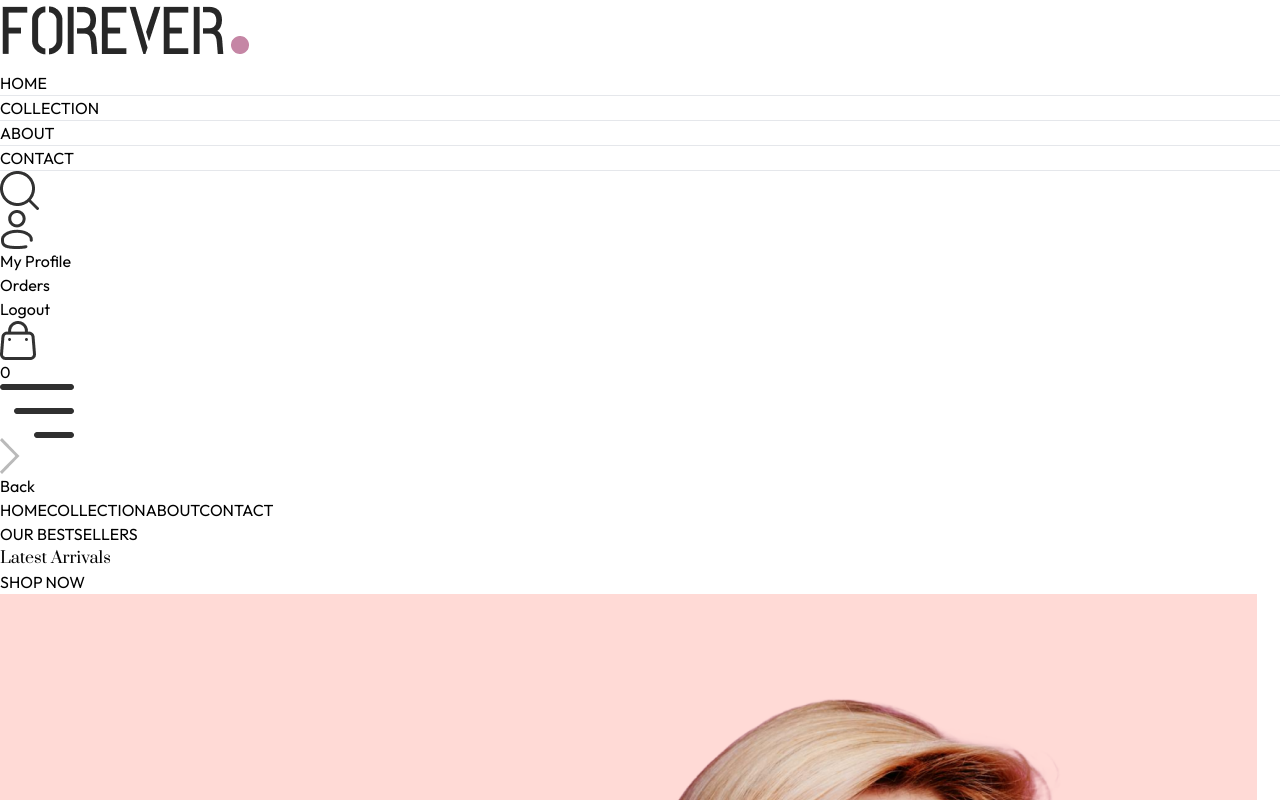
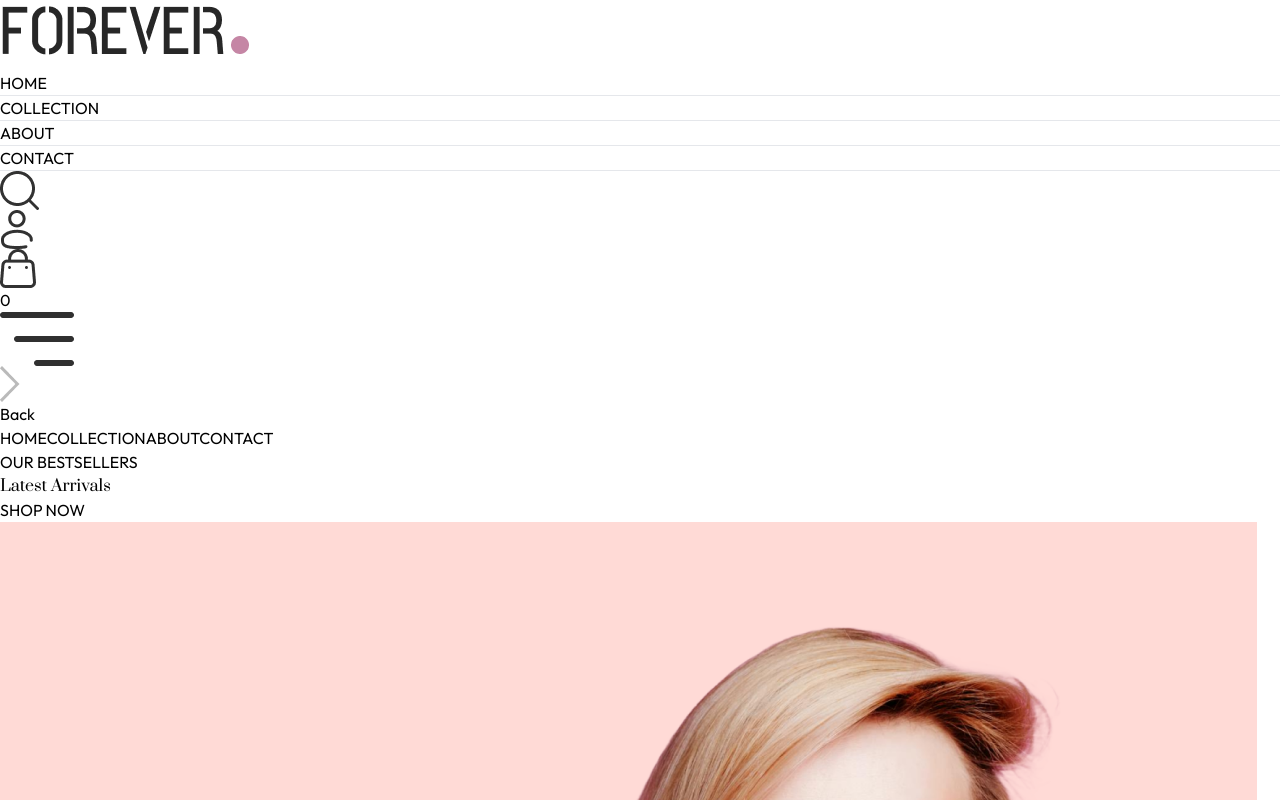
Before and after one commit to birgulkurtcu/ecommerce-frontend, a React (Vite) app: page / in a window 1280 px wide. Shown: the top 800 px of the page. Built offline with nearby package versions, Linux system fonts and the light colour scheme.

Commit message:
navbar fix

```diff
--- a/src/components/Navbar.jsx
+++ b/src/components/Navbar.jsx
@@ -5,7 +5,15 @@ import {ShopContext} from "../context/ShopContext.jsx";
 
 const Navbar = () => {
     const [visible, setVisible] = useState(false);
-    const {setShowSearch, getCartCount} = useContext(ShopContext);
+    const {setShowSearch, getCartCount , navigate, token, setToken, setCartItems} = useContext(ShopContext);
+
+    const logout = () => {
+        navigate('/login')
+        localStorage.removeItem('token');
+        setToken('')
+        setCartItems({})
+
+    }
     return (
         <div className="flex items-center justify-between py-5 font-medium">
             <Link to={"/"}>
@@ -34,17 +42,19 @@ const Navbar = () => {
                     src={assets.search_icon}
                     className={"w-5 cursor-pointer"}
                     alt={"search-icon"}
-                    onClick={() => setShowSearch(true)}
-                />
+                    onClick={() => setShowSearch(true)}/>
+
                 <div className={"group relative"}>
-                   <Link to={"/login"}> <img src={assets.profile_icon} className={"w-5 cursor-pointer"} alt={"profile-icon"}/></Link>
-                    <div className={"group-hover:block hidden absolute dropdown-menu right-0 pt-4"}>
+                       <img onClick={()=> token ? null : navigate('/login') } src={assets.profile_icon} className={"w-5 cursor-pointer"} alt={"profile-icon"}/>
+                {/* Dropdown Menu */}
+                    {token &&
+                        <div className={"group-hover:block hidden absolute dropdown-menu right-0 pt-4"}>
                         <div className={"flex flex-col gap-2 w-36 py-3 px-5 bg-slate-100 text-gray-500 rounded"}>
                             <p className={"cursor-pointer hover:text-black"}>My Profile</p>
-                            <p className={"cursor-pointer hover:text-black"}>Orders</p>
-                            <p className={"cursor-pointer hover:text-black"}>Logout</p>
+                            <p onClick={()=> navigate('/orders')} className={"cursor-pointer hover:text-black"}>Orders</p>
+                            <p onClick={logout} className={"cursor-pointer hover:text-black"}>Logout</p>
                         </div>
-                    </div>
+                    </div>}
                 </div>
                 <Link to={"/cart"} className={"relative"}>
                     <img
```
